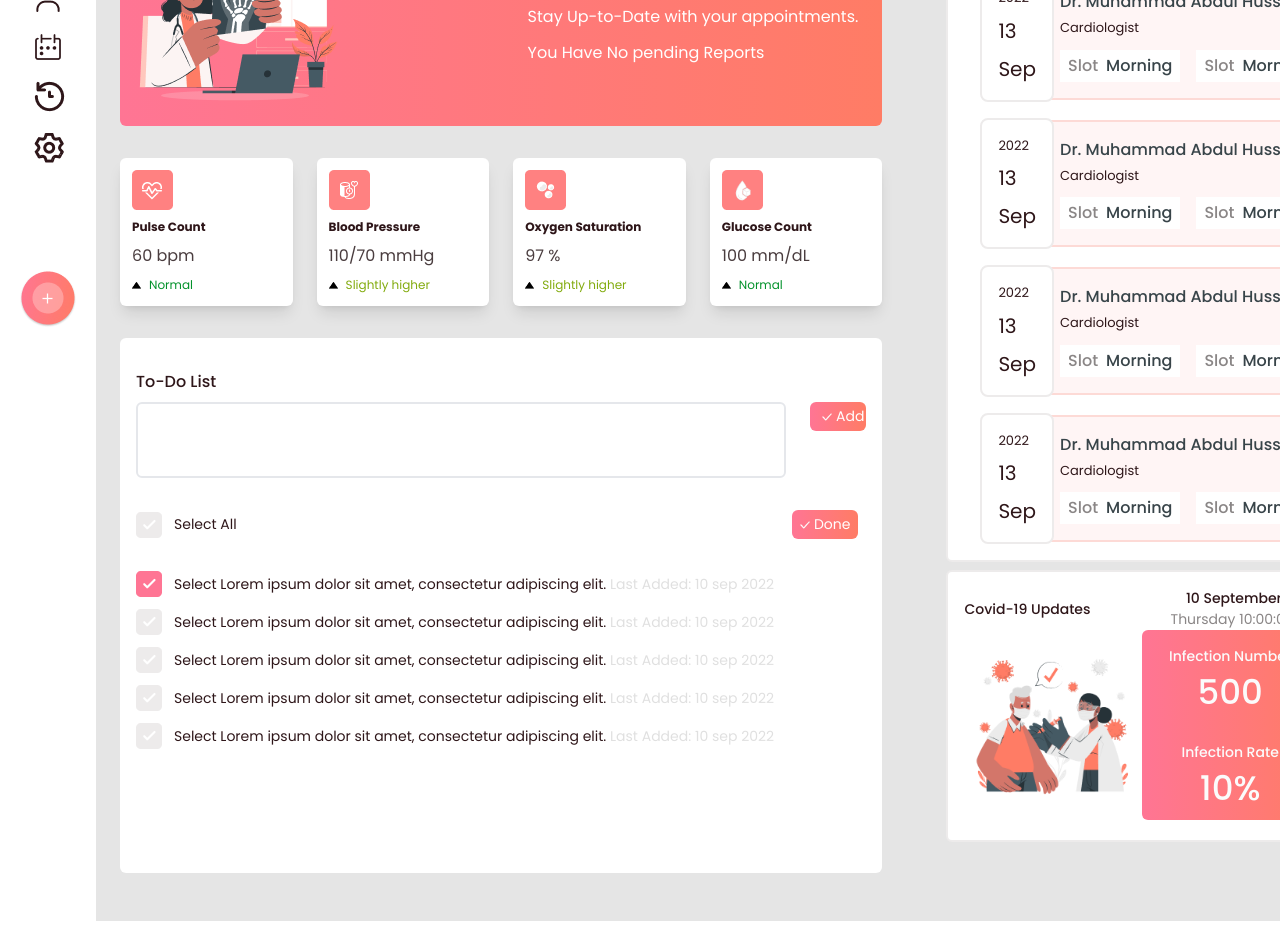
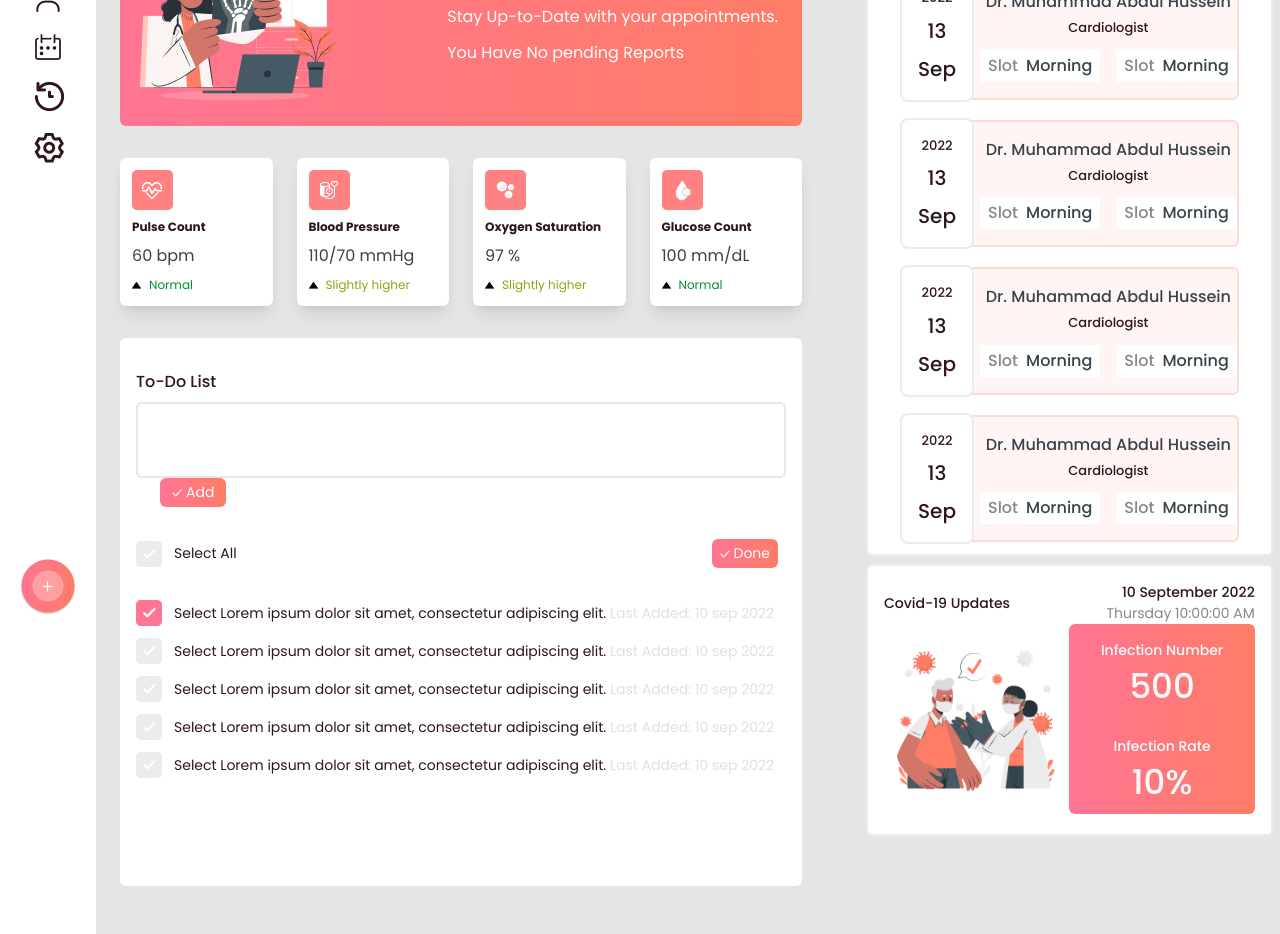
Before and after one commit to mallick-portfolio/corona-appoinment, a React (Create React App) app: page / in a window 1280 px wide. Shown: the part 200-1134 px from the top of the page. Built offline with nearby package versions, Linux system fonts and the light colour scheme.

Commit message:
update upcomming list and add scrollber

```diff
--- a/src/App.css
+++ b/src/App.css
@@ -1,20 +1,33 @@
-
-#style-2::-webkit-scrollbar-track
-{
-	-webkit-box-shadow: inset 0 0 6px rgba(0,0,0,0.3);
-	border-radius: 2px;
-	background-color: #F5F5F5;
+.upcomming-appoinment::-webkit-scrollbar-track {
+  -webkit-box-shadow: inset 0 0 6px rgba(0, 0, 0, 0.3);
+  border-radius: 2px;
+  background-color: #f5f5f5;
 }
 
-#style-2::-webkit-scrollbar
-{
-	width: 5px;
-	background-color: #F5F5F5;
+.upcomming-appoinment::-webkit-scrollbar {
+  width: 5px;
+  background-color: #f5f5f5;
 }
 
-#style-2::-webkit-scrollbar-thumb
-{
-	border-radius: 10px;
-	-webkit-box-shadow: inset 0 0 6px rgba(0,0,0,.3);
-	background-color: #FF7590;
+.upcomming-appoinment::-webkit-scrollbar-thumb {
+  border-radius: 10px;
+  -webkit-box-shadow: inset 0 0 6px rgba(0, 0, 0, 0.3);
+  background-color: #ff7590;
 }
+
+.upcomming-appoinment::-webkit-scrollbar-track {
+  -webkit-box-shadow: inset 0 0 6px rgba(0, 0, 0, 0.3);
+  border-radius: 2px;
+  background-color: #f5f5f5;
+}
+
+.upcomming-appoinment::-webkit-scrollbar {
+  width: 0px;
+  background-color: #f5f5f5;
+}
+
+.upcomming-appoinment::-webkit-scrollbar-thumb {
+  border-radius: 10px;
+  -webkit-box-shadow: inset 0 0 6px rgba(0, 0, 0, 0.3);
+  background-color: #ffffff;
+}
--- a/src/Components/RightSideBar/CovidUpdate.jsx
+++ b/src/Components/RightSideBar/CovidUpdate.jsx
@@ -2,7 +2,7 @@ import React from "react";
 import sample2 from "../../assets/images/Svg_sample2.png";
 const CovidUpdate = () => {
   return (
-    <div className=" my-2 bg-white  pl-4 pr-8 py-5 pt-4 rounded-md border-[#EDEBEB] border-2">
+    <div className=" my-2 bg-white  px-4 py-5 pt-4 rounded-md border-[#EDEBEB] border-2">
       <div className="flex justify-between items-center">
         <div>
           <h3 className="text-[#2E1619] font-medium text-[14px]">
@@ -21,8 +21,7 @@ const CovidUpdate = () => {
           <img src={sample2} alt="" />
         </div>
         <div
-          className="bg-gradient-to-r from-hotPink to-orangePeach w-1/2 h-[190px] overflow-y-scroll text-center text-[#FBFBFB] font-medium rounded-md"
-          id="style-2"
+          className="bg-gradient-to-r from-hotPink to-orangePeach w-1/2 h-[190px] overflow-y-scroll text-center text-[#FBFBFB] font-medium rounded-md upcomming-appoinment"
         >
           <div className="pt-4 pb-2">
             <h4 className="text-[14px]">Infection Number</h4>
--- a/src/Components/RightSideBar/RightSideBar.jsx
+++ b/src/Components/RightSideBar/RightSideBar.jsx
@@ -14,12 +14,11 @@ const RightSideBar = ({ show }) => {
       }`}
     >
       <TopBar show={show} />
-      <div className="flex justify-between gap-16">
+      <div className={`flex justify-between ${show ? "gap-4" : "gap-16"}`}>
         <div className="basis-3/5">
           <Banner />
           <PatientInfo />
           <TodoList />
-
         </div>
         <div className="basis-2/5 rounded-md">
           <UpCommingEvent />
--- a/src/Components/RightSideBar/TodoList.jsx
+++ b/src/Components/RightSideBar/TodoList.jsx
@@ -3,11 +3,12 @@ import uncheck from "../../assets/images/Mask.png";
 import Todos from "./Todos.jsx";
 const TodoList = () => {
   return (
-    <div className="bg-white px-4 pb-28 pt-8 rounded-md">
+    <div className="bg-white px-4 pb-24 pt-8 rounded-md">
       <h1 className="text-secondary text-[16px] font-medium mb-2">
         To-Do List
       </h1>
-      <div className="flex">
+      <div className="
+      ">
         <div>
           <input
             type="text"
--- a/src/Components/RightSideBar/UpCommingEvent.jsx
+++ b/src/Components/RightSideBar/UpCommingEvent.jsx
@@ -3,9 +3,10 @@ import React from "react";
 const UpCommingEvent = () => {
   return (
     <div className=" border-2 border-[#EDEBEB] bg-white  rounded-md px-4  pt-4">
-      <h1 className="text-primary text-[16px] font-medium mb-8">
+      <h1 className="text-primary text-[16px] font-medium mb-4">
         Upcoming Appointments
       </h1>
+      <div className="h-[600px] overflow-y-scroll text-center text-[#FBFBFB] font-medium rounded-md upcomming-appoinment">
         <div className="flex items-center  rounded-lg mx-4 my-4">
           <div className="bg-white p-4 rounded-lg z-50 border-[#EDEBEB] border-2">
             <h5 className="text-secondary text-[13px]">2022</h5>
@@ -16,7 +17,9 @@ const UpCommingEvent = () => {
             <h3 className="text-[#384449] font-medium text-[16px]">
               Dr. Muhammad Abdul Hussein
             </h3>
-          <h4 className="text-secondary text-[13px] pt-1 pb-3">Cardiologist</h4>
+            <h4 className="text-secondary text-[13px] pt-1 pb-3">
+              Cardiologist
+            </h4>
             <div className="flex items-center gap-4">
               <div className="flex gap-2 items-center bg-white font-medium  py-1 px-2">
                 <span className="text-accent">Slot</span>
@@ -39,7 +42,9 @@ const UpCommingEvent = () => {
             <h3 className="text-[#384449] font-medium text-[16px]">
               Dr. Muhammad Abdul Hussein
             </h3>
-          <h4 className="text-secondary text-[13px] pt-1 pb-3">Cardiologist</h4>
+            <h4 className="text-secondary text-[13px] pt-1 pb-3">
+              Cardiologist
+            </h4>
             <div className="flex items-center gap-4">
               <div className="flex gap-2 items-center bg-white font-medium  py-1 px-2">
                 <span className="text-accent">Slot</span>
@@ -62,7 +67,9 @@ const UpCommingEvent = () => {
             <h3 className="text-[#384449] font-medium text-[16px]">
               Dr. Muhammad Abdul Hussein
             </h3>
-          <h4 className="text-secondary text-[13px] pt-1 pb-3">Cardiologist</h4>
+            <h4 className="text-secondary text-[13px] pt-1 pb-3">
+              Cardiologist
+            </h4>
             <div className="flex items-center gap-4">
               <div className="flex gap-2 items-center bg-white font-medium  py-1 px-2">
                 <span className="text-accent">Slot</span>
@@ -85,7 +92,109 @@ const UpCommingEvent = () => {
             <h3 className="text-[#384449] font-medium text-[16px]">
               Dr. Muhammad Abdul Hussein
             </h3>
-          <h4 className="text-secondary text-[13px] pt-1 pb-3">Cardiologist</h4>
+            <h4 className="text-secondary text-[13px] pt-1 pb-3">
+              Cardiologist
+            </h4>
+            <div className="flex items-center gap-4">
+              <div className="flex gap-2 items-center bg-white font-medium  py-1 px-2">
+                <span className="text-accent">Slot</span>
+                <span className="text-[#384449]">Morning</span>
+              </div>
+              <div className="flex gap-2 items-center bg-white font-medium  py-1 px-2">
+                <span className="text-accent">Slot</span>
+                <span className="text-[#384449]">Morning</span>
+              </div>
+            </div>
+          </div>
+        </div>
+        <div className="flex items-center  rounded-lg mx-4 my-4">
+          <div className="bg-white p-4 rounded-lg z-50 border-[#EDEBEB] border-2">
+            <h5 className="text-secondary text-[13px]">2022</h5>
+            <h4 className="text-secondary py-2 text-[20px]">13</h4>
+            <h3 className="text-secondary text-[20px]">Sep</h3>
+          </div>
+          <div className="rounded-md border-2 border-[#FDDAD6] py-4 -ml-5 pl-6 z-0 w-full bg-[#FFF5F5]">
+            <h3 className="text-[#384449] font-medium text-[16px]">
+              Dr. Muhammad Abdul Hussein
+            </h3>
+            <h4 className="text-secondary text-[13px] pt-1 pb-3">
+              Cardiologist
+            </h4>
+            <div className="flex items-center gap-4">
+              <div className="flex gap-2 items-center bg-white font-medium  py-1 px-2">
+                <span className="text-accent">Slot</span>
+                <span className="text-[#384449]">Morning</span>
+              </div>
+              <div className="flex gap-2 items-center bg-white font-medium  py-1 px-2">
+                <span className="text-accent">Slot</span>
+                <span className="text-[#384449]">Morning</span>
+              </div>
+            </div>
+          </div>
+        </div>
+        <div className="flex items-center  rounded-lg mx-4 my-4">
+          <div className="bg-white p-4 rounded-lg z-50 border-[#EDEBEB] border-2">
+            <h5 className="text-secondary text-[13px]">2022</h5>
+            <h4 className="text-secondary py-2 text-[20px]">13</h4>
+            <h3 className="text-secondary text-[20px]">Sep</h3>
+          </div>
+          <div className="rounded-md border-2 border-[#FDDAD6] py-4 -ml-5 pl-6 z-0 w-full bg-[#FFF5F5]">
+            <h3 className="text-[#384449] font-medium text-[16px]">
+              Dr. Muhammad Abdul Hussein
+            </h3>
+            <h4 className="text-secondary text-[13px] pt-1 pb-3">
+              Cardiologist
+            </h4>
+            <div className="flex items-center gap-4">
+              <div className="flex gap-2 items-center bg-white font-medium  py-1 px-2">
+                <span className="text-accent">Slot</span>
+                <span className="text-[#384449]">Morning</span>
+              </div>
+              <div className="flex gap-2 items-center bg-white font-medium  py-1 px-2">
+                <span className="text-accent">Slot</span>
+                <span className="text-[#384449]">Morning</span>
+              </div>
+            </div>
+          </div>
+        </div>
+        <div className="flex items-center  rounded-lg mx-4 my-4">
+          <div className="bg-white p-4 rounded-lg z-50 border-[#EDEBEB] border-2">
+            <h5 className="text-secondary text-[13px]">2022</h5>
+            <h4 className="text-secondary py-2 text-[20px]">13</h4>
+            <h3 className="text-secondary text-[20px]">Sep</h3>
+          </div>
+          <div className="rounded-md border-2 border-[#FDDAD6] py-4 -ml-5 pl-6 z-0 w-full bg-[#FFF5F5]">
+            <h3 className="text-[#384449] font-medium text-[16px]">
+              Dr. Muhammad Abdul Hussein
+            </h3>
+            <h4 className="text-secondary text-[13px] pt-1 pb-3">
+              Cardiologist
+            </h4>
+            <div className="flex items-center gap-4">
+              <div className="flex gap-2 items-center bg-white font-medium  py-1 px-2">
+                <span className="text-accent">Slot</span>
+                <span className="text-[#384449]">Morning</span>
+              </div>
+              <div className="flex gap-2 items-center bg-white font-medium  py-1 px-2">
+                <span className="text-accent">Slot</span>
+                <span className="text-[#384449]">Morning</span>
+              </div>
+            </div>
+          </div>
+        </div>
+        <div className="flex items-center  rounded-lg mx-4 my-4">
+          <div className="bg-white p-4 rounded-lg z-50 border-[#EDEBEB] border-2">
+            <h5 className="text-secondary text-[13px]">2022</h5>
+            <h4 className="text-secondary py-2 text-[20px]">13</h4>
+            <h3 className="text-secondary text-[20px]">Sep</h3>
+          </div>
+          <div className="rounded-md border-2 border-[#FDDAD6] py-4 -ml-5 pl-6 z-0 w-full bg-[#FFF5F5]">
+            <h3 className="text-[#384449] font-medium text-[16px]">
+              Dr. Muhammad Abdul Hussein
+            </h3>
+            <h4 className="text-secondary text-[13px] pt-1 pb-3">
+              Cardiologist
+            </h4>
             <div className="flex items-center gap-4">
               <div className="flex gap-2 items-center bg-white font-medium  py-1 px-2">
                 <span className="text-accent">Slot</span>
@@ -99,6 +208,7 @@ const UpCommingEvent = () => {
           </div>
         </div>
       </div>
+    </div>
   );
 };
 
--- a/src/Components/SideNavbar/SideNavbar.jsx
+++ b/src/Components/SideNavbar/SideNavbar.jsx
@@ -70,7 +70,7 @@ const SideNavbar = ({ show, setShow }) => {
           </li>
         </ul>
       </nav>
-      <div className="flex justify-center w-full mt-24 smooth-transition">
+      <div className="flex justify-center w-full mt-96 smooth-transition">
         {!show ? (
           <img src={defaultbtn} alt="add appoinment" />
         ) : (
--- a/src/index.css
+++ b/src/index.css
@@ -14,8 +14,8 @@ code {
     monospace;
 }
 
-@layer utilities{
+@layer utilities {
   .smooth-transition {
-    @apply transition-all duration-300 ease-in-out
+    @apply transition-all duration-300 ease-in-out;
   }
 }
```
Lines whose indentation alone changed are shown as unchanged.
